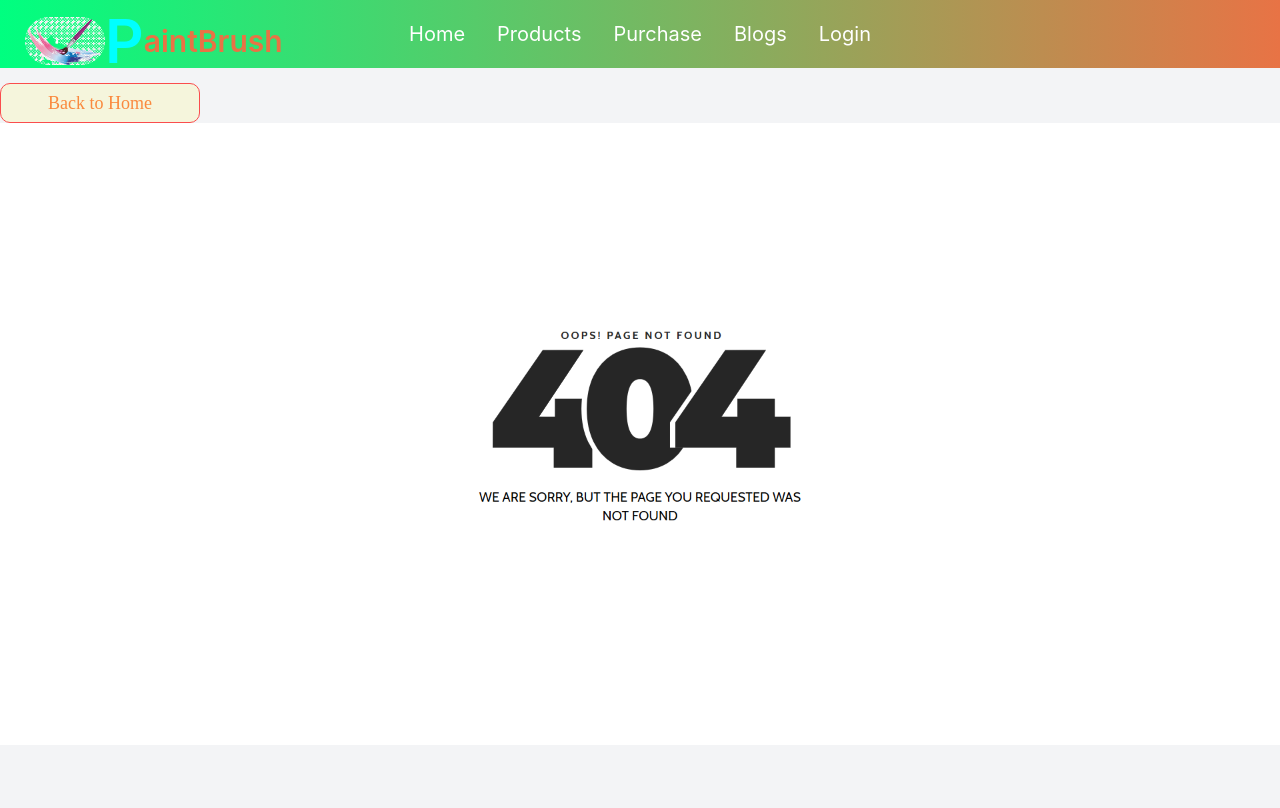
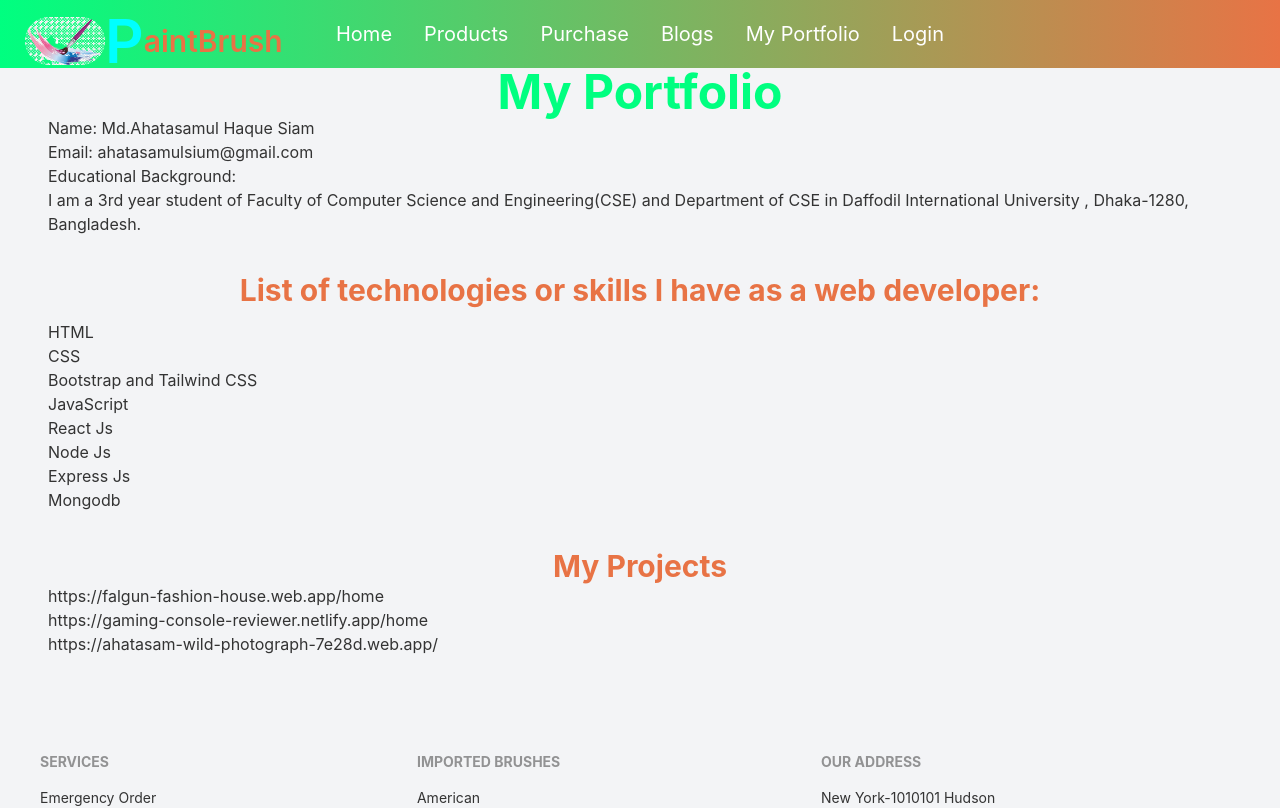
Before and after one commit to ahatasam2573/paintBrush-client, a React (Create React App) app: page /portfolio in a window 1280 px wide. Shown: the top 808 px of the page. Built offline with nearby package versions, Linux system fonts and the light colour scheme; no server answers.

Commit message:
all completed

```diff
--- a/src/App.js
+++ b/src/App.js
@@ -37,6 +37,7 @@ function App() {
           <Route path='users' element={<AllUsers></AllUsers>}></Route>
         </Route>
         <Route path='/blogs' element={<Blogs></Blogs>}></Route>
+        <Route path='/portfolio' element={<MyPortfolio></MyPortfolio>}></Route>
         <Route path='/login' element={<Login></Login>}></Route>
         <Route path='/signUp' element={<SignUp></SignUp>}></Route>
         <Route path='*' element={<NotFound></NotFound>}></Route>
--- a/src/Pages/DashbBoard/AllUsers.js
+++ b/src/Pages/DashbBoard/AllUsers.js
@@ -1,4 +1,4 @@
-import React, { useEffect, useState } from 'react';
+
 import { useQuery } from 'react-query';
 import Loading from '../Shared/Loading';
 import UserRow from './UserRow';
--- a/src/Pages/DashbBoard/MyPortfolio.js
+++ b/src/Pages/DashbBoard/MyPortfolio.js
@@ -2,8 +2,32 @@ import React from 'react';
 
 const MyPortfolio = () => {
     return (
-        <div>
-            <h1>This is portfolio</h1>
+        <div className='px-12'>
+            <h1 className='text-5xl text-center font-bold text-secondary'>My Portfolio</h1>
+            <h2>Name: Md.Ahatasamul Haque Siam</h2>
+            <h2>Email: ahatasamulsium@gmail.com</h2>
+            <h2>Educational Background: <br />I am a 3rd year student of Faculty of Computer Science and Engineering(CSE) and Department of CSE in Daffodil International University , Dhaka-1280, Bangladesh.</h2>
+            <h2 className='text-3xl font-bold grid grid-cols-1 gap-7 text-center mt-9 text-accent'>List of technologies or skills I have as a web developer: <br /></h2>
+            <div >
+                <ul className='my-3'>
+                    <li>HTML</li>
+                    <li>CSS</li>
+                    <li>Bootstrap and Tailwind CSS</li>
+                    <li>JavaScript</li>
+                    <li>React Js</li>
+                    <li>Node Js</li>
+                    <li>Express Js</li>
+                    <li>Mongodb</li>
+                </ul>
+            </div>
+
+            <h2 className='text-3xl font-bold grid grid-cols-1 gap-7 text-center mt-9 text-accent'>My Projects <br /> </h2>
+            <ul>
+                <li>https://falgun-fashion-house.web.app/home</li>
+                <li>https://gaming-console-reviewer.netlify.app/home</li>
+                <li>https://ahatasam-wild-photograph-7e28d.web.app/</li>
+            </ul>
+
         </div>
     );
 };
--- a/src/Pages/Purchase/Purchase.js
+++ b/src/Pages/Purchase/Purchase.js
@@ -1,16 +1,27 @@
-import React, { useEffect, useState } from 'react';
+import React from 'react';
+import { useAuthState } from 'react-firebase-hooks/auth';
+
+import auth from '../../firebase.init';
+import usePurchase from '../../hooks/usePurchase';
+
 
 const Purchase = () => {
+    const [user] = useAuthState(auth);
 
-    const [purchase, setPurchase] = useState([])
-    useEffect(() => {
-        fetch()
-    }, [])
+    const handlePlaceOrder = event => {
+        event.preventDefault();
+
+    }
 
     return (
-        <div>
-            <h2>This is purchase</h2>
-        </div>
+        <form onSubmit={handlePlaceOrder} className='flex flex-col items-center mt-20'>
+            <input type="text" value={user?.displayName} className="input input-bordered input-primary w-2/6 block mt-2" />
+            <input type="text" value={user?.email} className="input input-bordered input-primary w-2/6 block mt-2" />
+            <input type="text" className="input input-bordered input-primary w-2/6 block mt-2" />
+            <input type="text" className="input input-bordered input-primary w-2/6 block mt-2" />
+            <button className='btn btn-primary mt-3'>Order Now</button>
+        </form>
+
     );
 };
 
--- a/src/Pages/Shared/Navbar.js
+++ b/src/Pages/Shared/Navbar.js
@@ -16,6 +16,7 @@ const Navbar = () => {
         <li><Link to='/products'>Products</Link></li>
         <li><Link to='/purchase'>Purchase</Link></li>
         <li><Link to='/blogs'>Blogs</Link></li>
+        <li><Link to='/portfolio'>My Portfolio</Link></li>
         {
             user && <li><Link to='/dashboard'>Dashboard</Link></li>
         }
@@ -38,7 +39,7 @@ const Navbar = () => {
                     <span>aintBrush</span>
                 </a>
             </div>
-            <div className="navbar-center hidden lg:flex text-white">
+            <div className="navbar-center hidden lg:flex justify-between text-white">
                 <ul className="menu menu-horizontal p-0">
                     {menuItems}
                 </ul>
```
